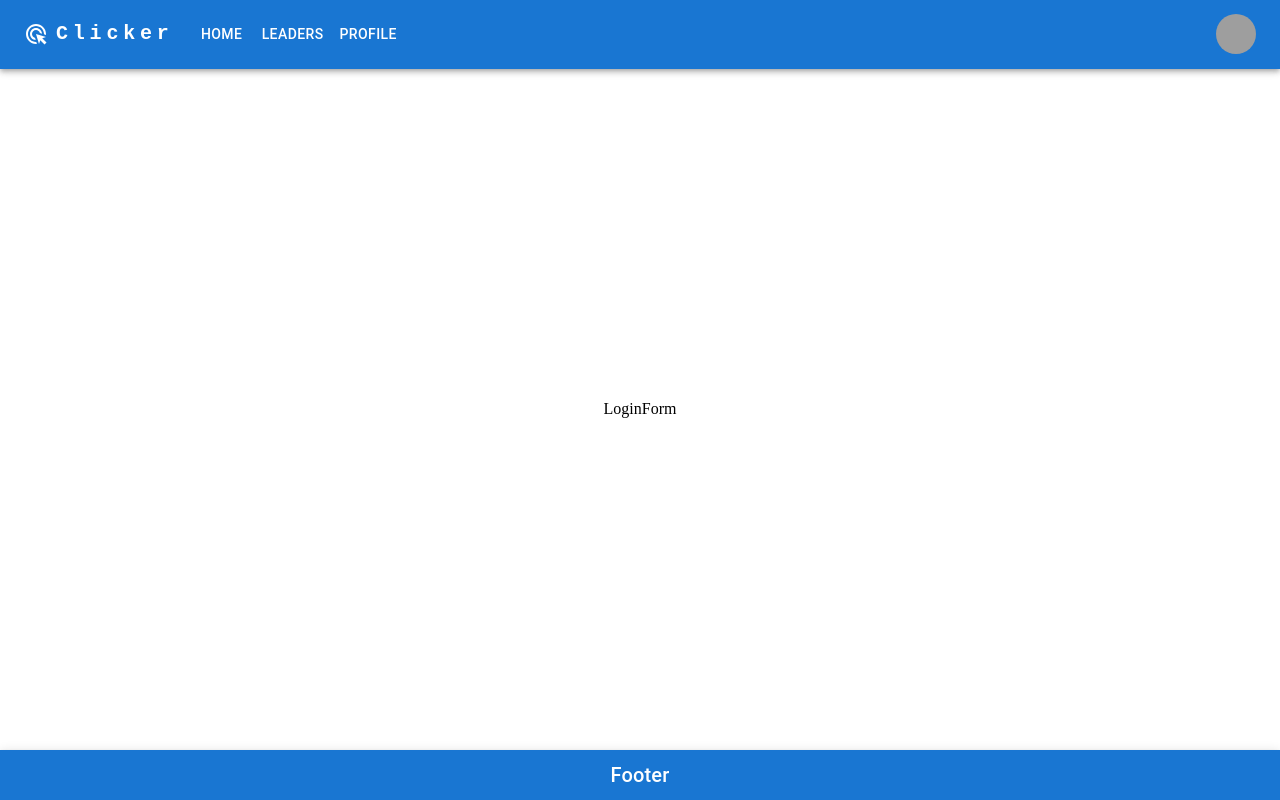
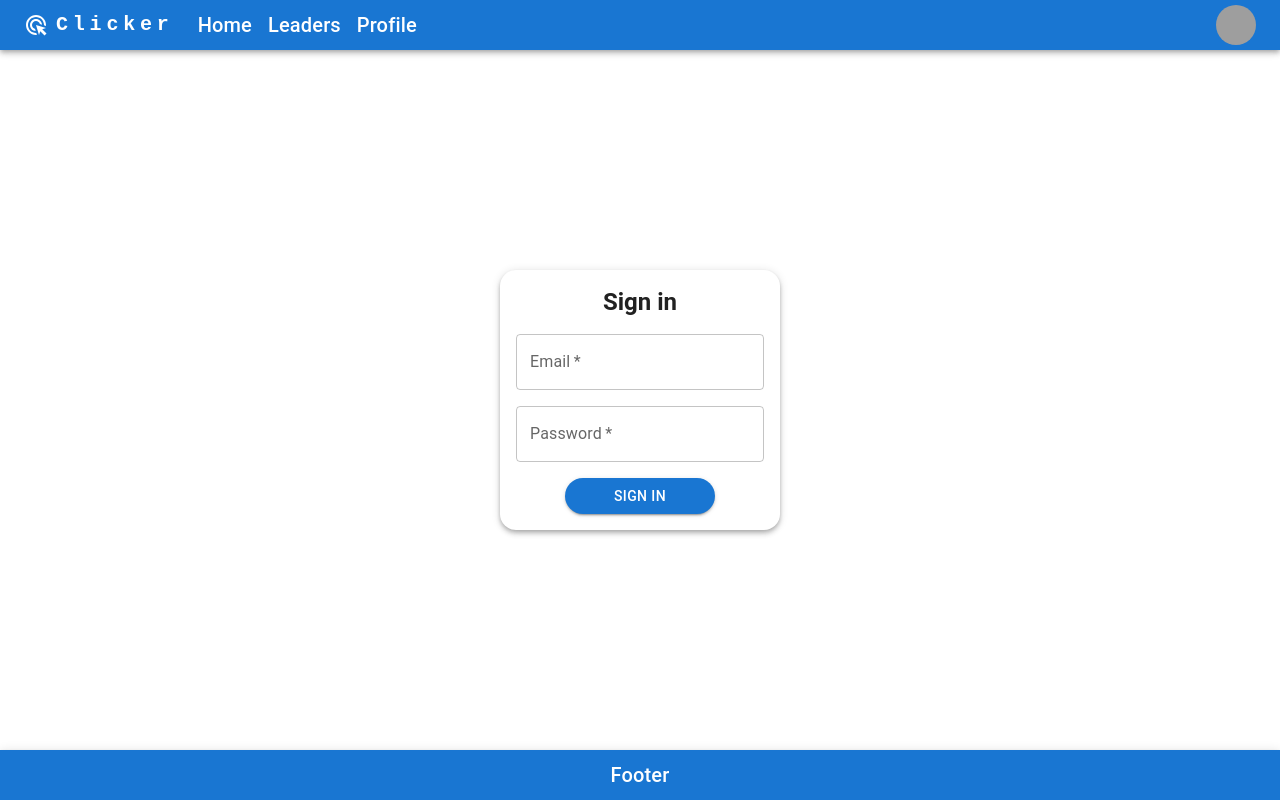
Before and after one commit to soovuh/clicker, a React (Create React App) app in the folder frontend/: page /login in a window 1280 px wide. Built offline with nearby package versions, Linux system fonts and the light colour scheme; grey boxes are pictures that could not be loaded; a web font is replaced by a local one.

Commit message:
Added basic auth state (#2)
* Added basic <Login /> form wihout validation

* Update <Navbar />

```diff
--- a/frontend/src/App.jsx
+++ b/frontend/src/App.jsx
@@ -1,3 +1,4 @@
+import { useState } from 'react';
 import { Outlet, useNavigation } from 'react-router-dom';
 import { Stack } from '@mui/material';
 import Navbar from './components/UI/Navbar';
@@ -13,11 +14,12 @@ const layout = {
 
 function App() {
   const { state } = useNavigation();
+  const [isAuthorized, setIsAuthorized] = useState(true);
+
   return (
     <Stack sx={layout}>
-      <Navbar />
+      <Navbar isAuthorized={isAuthorized} setIsAuthorized={setIsAuthorized} />
       {state === 'loading' ? <Loading type="bars" /> : <Outlet />}
-
       <Footer />
     </Stack>
   );
--- a/frontend/src/components/UI/Navbar.jsx
+++ b/frontend/src/components/UI/Navbar.jsx
@@ -17,8 +17,10 @@ import MenuIcon from '@mui/icons-material/Menu';
 import AdsClickIcon from '@mui/icons-material/AdsClick';
 import RouterLink from './RouterLink';
 
-const Navbar = () => {
-  const pages = ['Home', 'Leaders', 'Profile'];
+const Navbar = ({ isAuthorized }) => {
+  const pages = isAuthorized
+    ? ['Home', 'Leaders', 'Profile']
+    : ['Home', 'Leaders'];
   const settings = ['Profile', 'Logout'];
   const [anchorElNav, setAnchorElNav] = useState(null);
   const [anchorElUser, setAnchorElUser] = useState(null);
@@ -38,17 +40,26 @@ const Navbar = () => {
     setAnchorElUser(null);
   };
 
-  //FIXME: <Toolbar /> overwriting his min-height prop in @media into CSS
   return (
-    <AppBar
-      position="static"
-      // sx={{ height: 'fit-content' }}
+    <AppBar position="static">
+      <Container
+        sx={{
+          minWidth: {
+            xs: '100%',
+          },
+          width: '100%',
+        }}
+        //  maxWidth="xl"
       >
-      <Container
-        maxWidth="xl"
-        // sx={{ height: '50px' }}
+        <Toolbar
+          disableGutters
+          sx={{
+            minHeight: {
+              xs: '50px',
+            },
+            height: '50px',
+          }}
         >
-        <Toolbar disableGutters>
           <RouterLink
             to="/"
             sx={{
@@ -112,6 +123,7 @@ const Navbar = () => {
               onClose={handleCloseNavMenu}
               sx={{
                 display: { xs: 'block', md: 'none' },
+                mt: '2px',
               }}
             >
               {pages.map(page => (
@@ -176,22 +188,24 @@ const Navbar = () => {
                     my: 2,
                     color: 'white',
                     display: 'block',
+                    textTransform: 'none',
                   }}
                 >
-                  {page}
+                  <Typography variant="h6">{page}</Typography>
                 </Button>
               </RouterLink>
             ))}
           </Box>
 
+          {isAuthorized ? (
             <Box sx={{ flexGrow: 0 }}>
               <Tooltip title="Open settings">
                 <IconButton onClick={handleOpenUserMenu} sx={{ p: 0 }}>
-                <Avatar alt="Remy Sharp" src="/static/images/avatar/2.jpg" />
+                  <Avatar alt="User Name" src="/static/images/avatar/2.jpg" />
                 </IconButton>
               </Tooltip>
               <Menu
-              sx={{ mt: '45px' }}
+                sx={{ mt: '35px' }}
                 id="menu-appbar"
                 anchorEl={anchorElUser}
                 anchorOrigin={{
@@ -215,6 +229,21 @@ const Navbar = () => {
                 ))}
               </Menu>
             </Box>
+          ) : (
+            <RouterLink to={'/login'}>
+              <Button
+                onClick={handleCloseNavMenu}
+                sx={{
+                  my: 2,
+                  color: 'white',
+                  display: 'block',
+                  textTransform: 'none',
+                }}
+              >
+                <Typography variant="h6">Login</Typography>
+              </Button>
+            </RouterLink>
+          )}
         </Toolbar>
       </Container>
     </AppBar>
--- /dev/null
+++ b/frontend/src/components/pages/auth/Login.jsx
@@ -0,0 +1,79 @@
+import { useState } from 'react';
+
+import { Paper, Stack, Typography, TextField, Button } from '@mui/material';
+
+const Login = () => {
+  const [email, setEmail] = useState('');
+  const [password, setPassword] = useState('');
+
+  const handleEmailChange = e => {
+    setEmail(e.target.value);
+  };
+
+  const handlePasswordChange = e => {
+    setPassword(e.target.value);
+  };
+
+  const handleSubmit = e => {
+    e.preventDefault();
+    console.log({ email, password });
+    setEmail('');
+    setPassword('');
+  };
+
+  return (
+    <Paper
+      elevation={4}
+      sx={{
+        borderRadius: '1rem',
+        overflow: 'hidden',
+      }}
+    >
+      <Stack
+        component="form"
+        spacing={2}
+        alignItems="center"
+        onSubmit={handleSubmit}
+        sx={{
+          padding: '1rem',
+        }}
+        // noValidate
+        autoComplete="off"
+      >
+        <Typography variant="h5" fontWeight="bold">
+          Sign in
+        </Typography>
+        <TextField
+          required
+          id="email-input"
+          label="Email"
+          type="email"
+          value={email}
+          onChange={handleEmailChange}
+          placeholder="your.email@example.com"
+        />
+        <TextField
+          required
+          id="password-input"
+          label="Password"
+          type="password"
+          value={password}
+          onChange={handlePasswordChange}
+        />
+        <Button
+          variant="contained"
+          type="submit"
+          // disabled
+          sx={{
+            width: '150px',
+            borderRadius: '2rem',
+          }}
+        >
+          Sign in
+        </Button>
+      </Stack>
+    </Paper>
+  );
+};
+
+export default Login;
--- a/frontend/src/components/pages/login/LoginPage.jsx
+++ b/frontend/src/components/pages/auth/LoginPage.jsx
@@ -1,5 +1,5 @@
 import { Stack } from '@mui/material';
-import LoginForm from './LoginForm';
+import Login from './Login';
 
 const layout = {
   height: '100%',
@@ -12,7 +12,7 @@ const layout = {
 const LoginPage = () => {
   return (
     <Stack sx={layout}>
-      <LoginForm />
+      <Login />
     </Stack>
   );
 };
--- a/frontend/src/components/pages/login/LoginForm.jsx
+++ /dev/null
@@ -1,7 +0,0 @@
-import React from 'react';
-
-const LoginForm = () => {
-  return <div>LoginForm</div>;
-};
-
-export default LoginForm;
--- a/frontend/src/index.js
+++ b/frontend/src/index.js
@@ -7,7 +7,7 @@ import { createBrowserRouter, RouterProvider } from 'react-router-dom';
 import HomePage from './components/pages/home/HomePage';
 import LeadersPage from './components/pages/leaders/LeadersPage';
 import ProfilePage from './components/pages/profile/ProfilePage';
-import LoginPage from './components/pages/login/LoginPage';
+import LoginPage from './components/pages/auth/LoginPage';
 import ErrorPage from './components/pages/ErrorPage';
 
 import { fetchUsers } from './functions/loaders/fetchUsers';
```
Also changed, not shown: frontend/src/components/pages/auth/SignUp.jsx (added, +7 -0 lines). Lines whose indentation alone changed are shown as unchanged.
